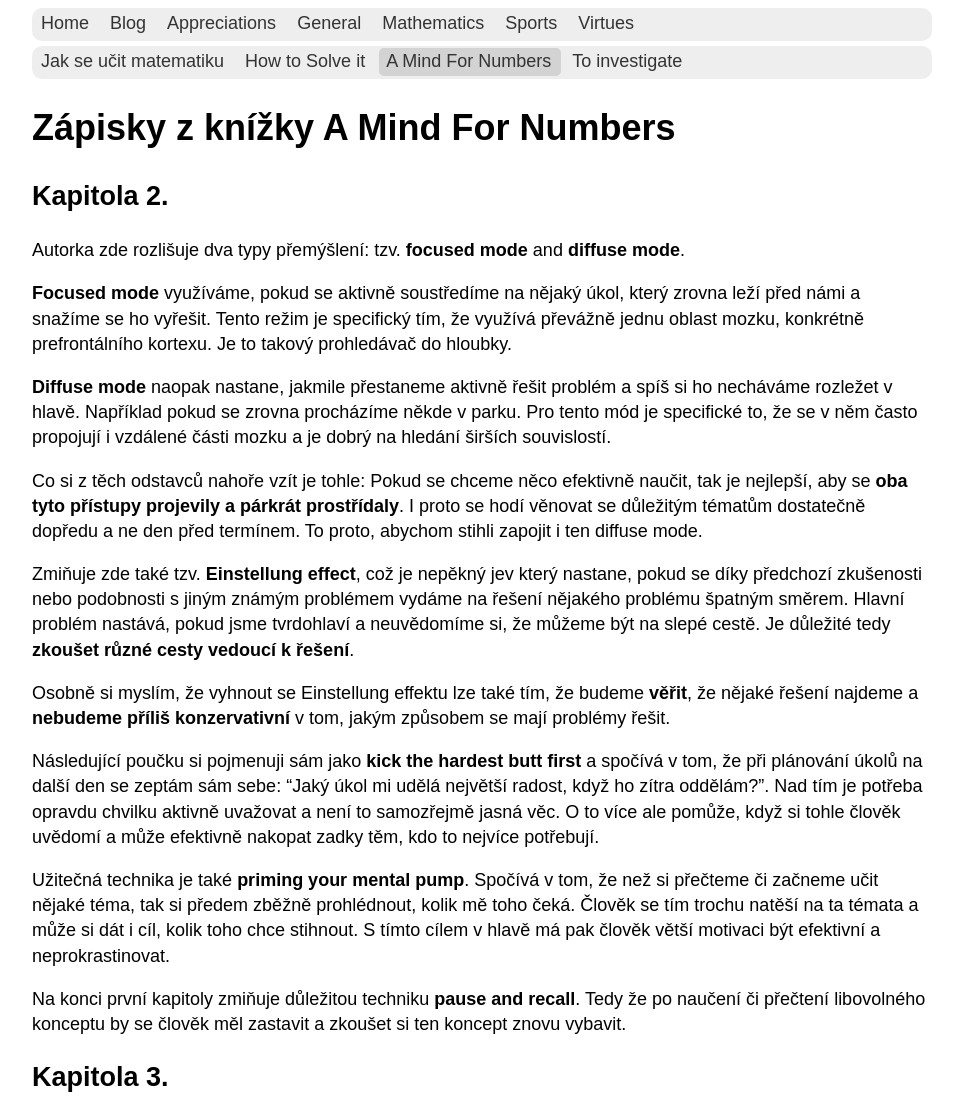
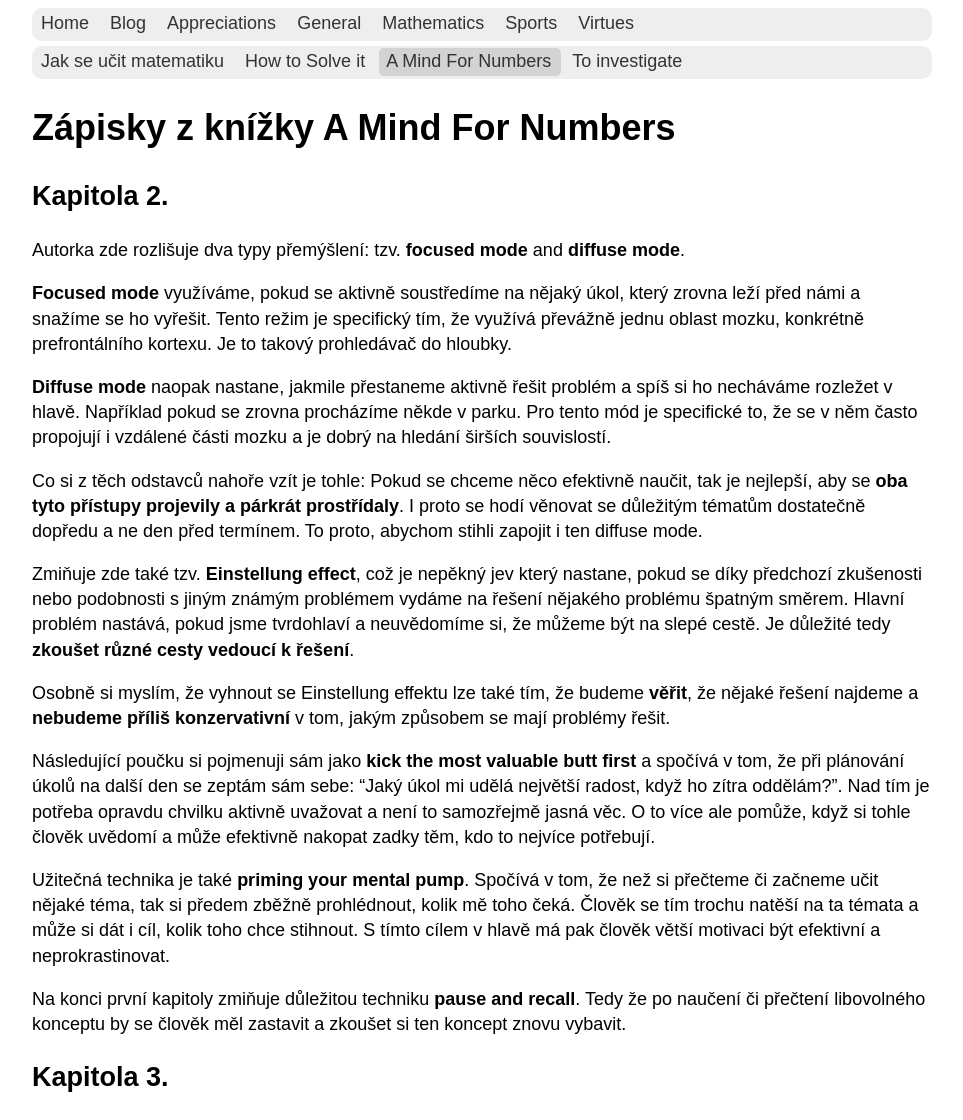
Before and after one commit to hartmaj2/hartmaj2.github.io, a Jekyll site: the page built from sections/maths/oakley_mind_on_numbers.md, in a window 1280 px wide. Shown: the whole page, without its empty margins (158-1121 px from the left). Built offline with Jekyll 4.4.1, drawn with Linux system fonts in a browser that asks for light colours.

Commit message:
Fix naming of strategy

```diff
--- a/sections/maths/oakley_mind_on_numbers.md
+++ b/sections/maths/oakley_mind_on_numbers.md
@@ -23,7 +23,7 @@ Zmiňuje zde také tzv. **Einstellung effect**, což je nepěkný jev který nas
 
 Osobně si myslím, že vyhnout se Einstellung effektu lze také tím, že budeme **věřit**, že nějaké řešení najdeme a **nebudeme příliš konzervativní** v tom, jakým způsobem se mají problémy řešit.
 
-Následující poučku si pojmenuji sám jako **kick the hardest butt first** a spočívá v tom, že při plánování úkolů na další den se zeptám sám sebe: "Jaký úkol mi udělá největší radost, když ho zítra oddělám?". Nad tím je potřeba opravdu chvilku aktivně uvažovat a není to samozřejmě jasná věc. O to více ale pomůže, když si tohle člověk uvědomí a může efektivně nakopat zadky těm, kdo to nejvíce potřebují.
+Následující poučku si pojmenuji sám jako **kick the most valuable butt first** a spočívá v tom, že při plánování úkolů na další den se zeptám sám sebe: "Jaký úkol mi udělá největší radost, když ho zítra oddělám?". Nad tím je potřeba opravdu chvilku aktivně uvažovat a není to samozřejmě jasná věc. O to více ale pomůže, když si tohle člověk uvědomí a může efektivně nakopat zadky těm, kdo to nejvíce potřebují.
 
 Užitečná technika je také **priming your mental pump**. Spočívá v tom, že než si přečteme či začneme učit nějaké téma, tak si předem zběžně prohlédnout, kolik mě toho čeká. Člověk se tím trochu natěší na ta témata a může si dát i cíl, kolik toho chce stihnout. S tímto cílem v hlavě má pak člověk větší motivaci být efektivní a neprokrastinovat.
 
```
